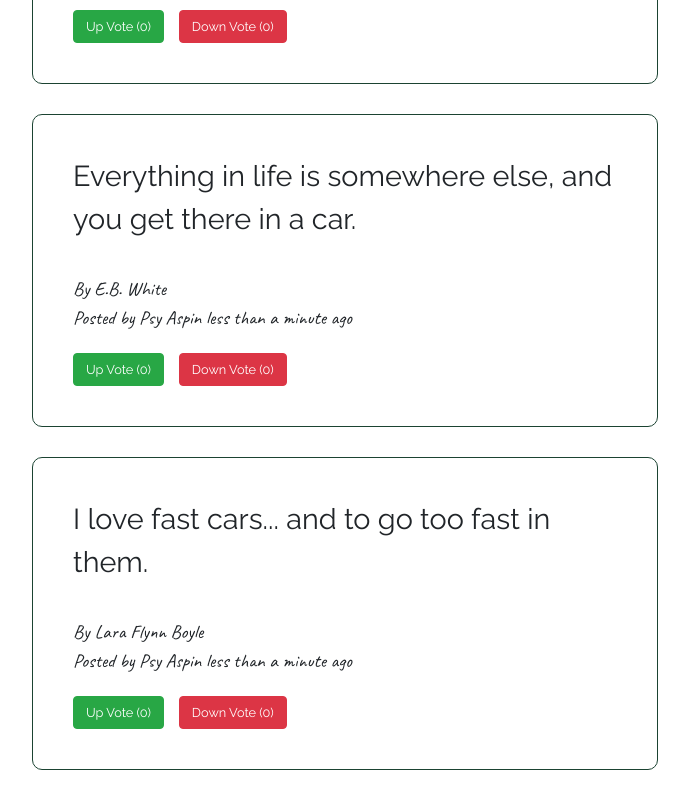
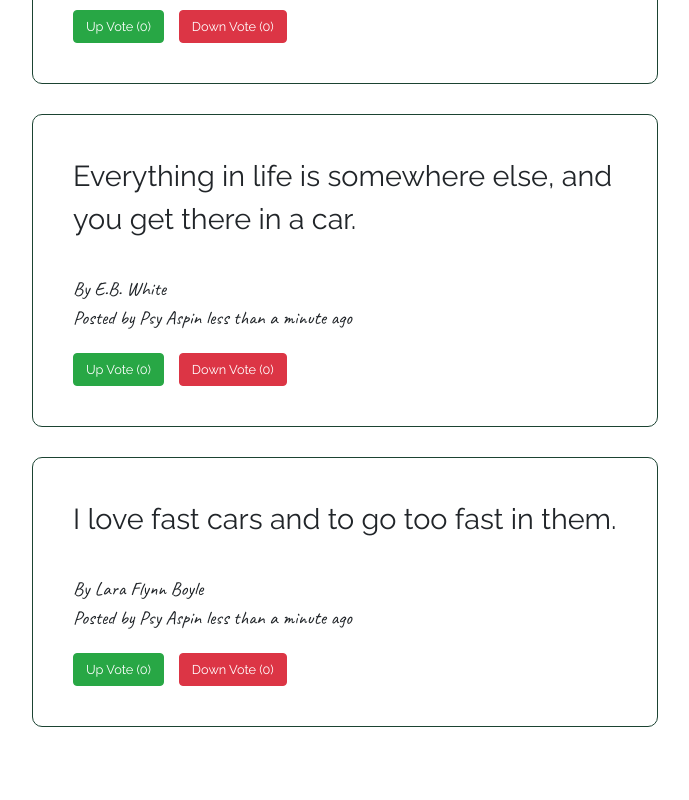
Before and after one commit to psy-a/quotes, an Angular app: page / in a window 1280 px wide. Shown: the part 2891-3691 px from the top of the page, without its empty margins (53-742 px from the left). After the commit the page ends 3648 px from the top, so only its background shows below. Built offline with nearby package versions, Linux system fonts and the light colour scheme.

Commit message:
Removed delete component.

```diff
--- a/src/app/app.component.ts
+++ b/src/app/app.component.ts
@@ -6,5 +6,5 @@ import { Component } from '@angular/core';
   styleUrls: ['./app.component.css']
 })
 export class AppComponent {
-  title = 'quotes-app';
+  title = 'Psy Quotes';
 }
--- a/src/app/app.module.ts
+++ b/src/app/app.module.ts
@@ -21,7 +21,7 @@ import { HeaderComponent } from './components/header/header.component';
     QuoteDetailsComponent,
     TimePassedPipe,
     VoteComponent,
-    HeaderComponent
+    HeaderComponent,
   ],
   imports: [
     BrowserModule,
--- a/src/app/components/quote/quote.component.ts
+++ b/src/app/components/quote/quote.component.ts
@@ -18,7 +18,7 @@ export class QuoteComponent implements OnInit {
     new Quote(7, "It's like driving a car at night. You never see further than your headlights, but you can make the whole trip that way.", 0, 0, "E.L. Doctorow", "Psy Isoe"),
     new Quote(8, "It's a never ending battle of making your cars better and also trying to be better yourself.", 0, 0, "Dale Earnhardt", "Psy Aspin"),
     new Quote(8, "Everything in life is somewhere else, and you get there in a car.", 0, 0, "E.B. White", "Psy Aspin"),
-    new Quote(8, "I love fast cars... and to go too fast in them.", 0, 0, "Lara Flynn Boyle", "Psy Aspin"),
+    new Quote(8, "I love fast cars and to go too fast in them.", 0, 0, "Lara Flynn Boyle", "Psy Aspin"),
   ];
 
   findHighestUpvote(arr) {
```
